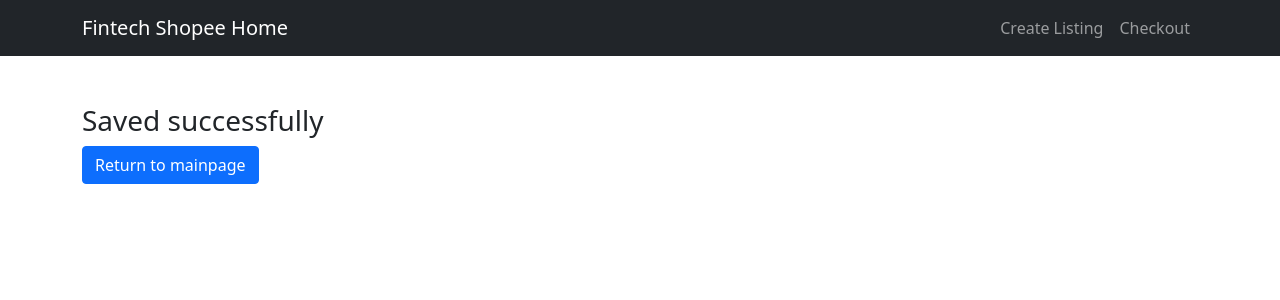
After one commit to jiepengwong/shoppingcart, a Node server app: template views/saved.ejs in a window 1280 px wide. The commit adds this page. Shown: the top 300 px of the page. Run offline with Node 20, Linux system fonts and the light colour scheme; the template is opened without the code that fills it, so the values that code supplies are empty; some libraries are stand-ins or nearby versions.

Commit message:
relevant changes made in docs

```diff
--- a/app.js
+++ b/app.js
@@ -27,11 +27,11 @@ app.set('view engine','ejs');
 // express and ejs will look in the views folder, this is the default, tentatively we can set our own folder where we will keep our view.
 
 
-// === Public Folder ===
-// Name inside params can be anything.
-// Anything put inside this folder will be public and can be accessed by the user
-app.use(express.static('public'))
-// If we put styles.css inisde public folder, link tag should work to reference to the style.css file
+// // === Public Folder ===
+// // Name inside params can be anything.
+// // Anything put inside this folder will be public and can be accessed by the user
+// app.use(express.static('public'))
+// // If we put styles.css inisde public folder, link tag should work to reference to the style.css file
 
 // Data parser, takes URL encoded data converts into an  object (Takes data from form object)  This can be from forms
 app.use(express.urlencoded({extended: true}))
@@ -41,7 +41,6 @@ app.use(express.urlencoded({extended: true}))
 // === Routes ===
 // We can get it from the routes file
 
-const pages = require('./routes/pages')
 
 // Whenever the root is hit it will go to pages.js to see which route is being hit
 app.use(pageRoutes);
@@ -50,7 +49,6 @@ app.use(pageRoutes);
 //     res.render("index",{
 //         title: "Shopping List"
 //     });
-
 
 
 //     // res.redirect('blogs')
--- a/models/cart.js
+++ b/models/cart.js
@@ -1,7 +1,7 @@
-const mongoose = require("mongoose");
 var cart = null;// === Creation of Schema ===
 
 module.exports = class Cart {
+    // What is a static? Static basically allow the model Cart to invoke directly the method. In this case it would be save(item) and getCart()
     static save(item){
 
         if (cart) { // If there is something in the cart
--- a/views/create.ejs
+++ b/views/create.ejs
@@ -17,8 +17,8 @@
                 <button class="navbar-toggler" type="button" data-bs-toggle="collapse" data-bs-target="#navbarSupportedContent" aria-controls="navbarSupportedContent" aria-expanded="false" aria-label="Toggle navigation"><span class="navbar-toggler-icon"></span></button>
                 <div class="collapse navbar-collapse" id="navbarSupportedContent">
                     <ul class="navbar-nav ms-auto mb-2 mb-lg-0">
-                        <li class="nav-item"><a class="nav-link" aria-current="page" href="/own">Owned Items</a></li>
                         <li class="nav-item"><a class="nav-link" href="/create">Create Listing</a></li>
+                        <li class="nav-item"><a class="nav-link" aria-current="page" href="/own">Checkout</a></li>
 
 
                     </ul>
--- /dev/null
+++ b/views/saved.ejs
@@ -0,0 +1,33 @@
+<!DOCTYPE html>
+<html lang="en">
+<head>
+    <meta charset="UTF-8">
+    <meta http-equiv="X-UA-Compatible" content="IE=edge">
+    <meta name="viewport" content="width=device-width, initial-scale=1.0">
+    <title>Document</title>
+    <link href="https://cdn.jsdelivr.net/npm/bootstrap@5.1.3/dist/css/bootstrap.min.css" rel="stylesheet" integrity="sha384-1BmE4kWBq78iYhFldvKuhfTAU6auU8tT94WrHftjDbrCEXSU1oBoqyl2QvZ6jIW3" crossorigin="anonymous">
+
+</head>
+<body>
+    <nav class="navbar navbar-expand-lg navbar-dark bg-dark">
+        <div class="container">
+            <a class="navbar-brand" href="/">Fintech Shopee Home</a>
+            <button class="navbar-toggler" type="button" data-bs-toggle="collapse" data-bs-target="#navbarSupportedContent" aria-controls="navbarSupportedContent" aria-expanded="false" aria-label="Toggle navigation"><span class="navbar-toggler-icon"></span></button>
+            <div class="collapse navbar-collapse" id="navbarSupportedContent">
+                <ul class="navbar-nav ms-auto mb-2 mb-lg-0">
+                    <li class="nav-item"><a class="nav-link" href="/create">Create Listing</a></li>
+                    <li class="nav-item"><a class="nav-link" aria-current="page" href="/own">Checkout</a></li>
+                </ul>
+            </div>
+        </div>
+    </nav>
+
+    <div class="container my-5">
+        <h3>Saved successfully</h3>
+        <a class="btn btn-primary" href="/">Return to mainpage</a>
+
+    </div>
+
+
+</body>
+</html>
```
Also changed, not shown: routes/pages.js (+5 -3 lines), views/details.ejs (+2 -8 lines), views/index.ejs (+8 -1 lines), views/own.ejs (+58 -16 lines).
